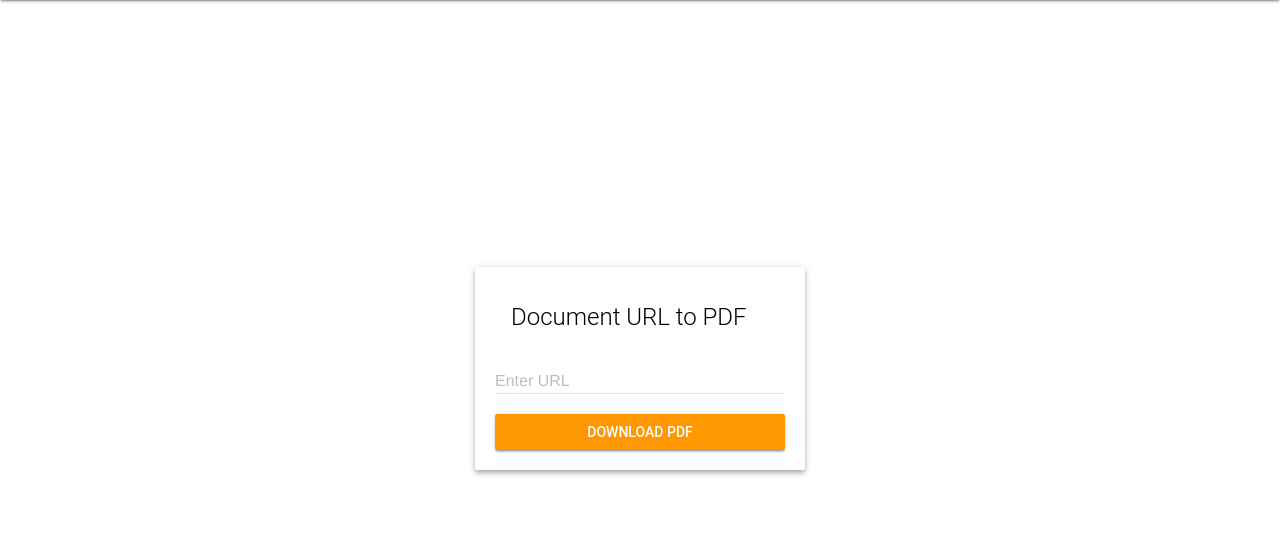
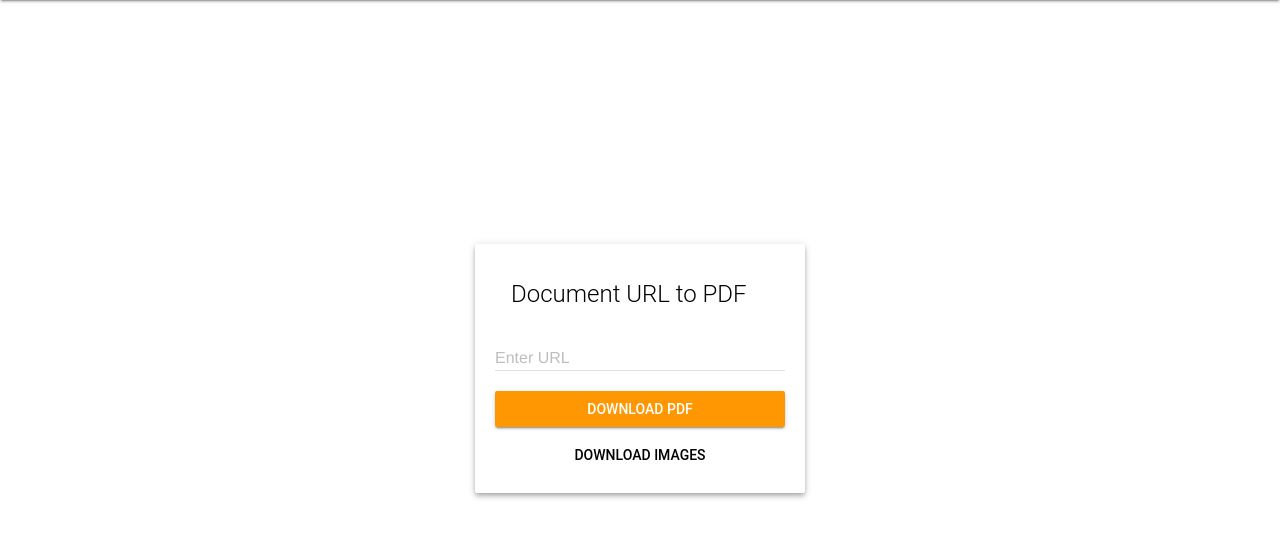
Before and after one commit to KMChris/ifpshare-converter, a Flask app: page / in a window 1280 px wide. Shown: the part 64-602 px from the top of the page. Run offline with Flask 3, Linux system fonts and the light colour scheme.

Commit message:
Add downloading images as a zip file

```diff
--- a/app.py
+++ b/app.py
@@ -3,7 +3,7 @@ from reportlab.pdfgen import canvas
 import requests
 import zipfile
 import json
-import os
+import io
 
 app = Flask(__name__)
 
@@ -28,17 +28,42 @@ def create_pdf(url):
     c.save()
     return pdf_path
 
+def create_zip(url):
+    uuid = url.split('/')[-2]
+    response = requests.get('https://air.ifpshare.com/api/pub/files/' + uuid)
+    response = json.loads(response.text)
+    name = response['name']
+    urls = [image['downloadUrl'] for image in response['items']]
+    image_paths = []
+    zip_buffer = io.BytesIO()
+    with zipfile.ZipFile(zip_buffer, 'w') as zip_file:
+        for i, url in enumerate(urls):
+            image = requests.get('https:' + url)
+            image_path = f'{name}_{i}.png'
+            image_paths.append(image_path)
+            zip_file.writestr(image_path, image.content)
+    zip_buffer.seek(0)
+    return zip_buffer, f'{name}.zip'
+
 @app.route('/', methods=['GET', 'POST'])
 def index():
     if request.method == 'POST':
+        print(request.form)
         url = request.form.get('url')
+        action = request.form.get('action')
         if url:
             if not url.startswith("https://air.ifpshare.com/documentPreview.html"):
                 return render_template('index.html', error="Invalid URL!")
-            pdf = create_pdf(url)
-            response = send_file(pdf, as_attachment=True)
-            response.headers['Content-Disposition'] = f'attachment; filename={pdf}'
-            return response
+            if action == 'download_pdf':
+                pdf = create_pdf(url)
+                response = send_file(pdf, as_attachment=True)
+                response.headers['Content-Disposition'] = f'attachment; filename={pdf}'
+                return response
+            elif action == 'download_zip':
+                zip_buffer, zip_filename = create_zip(url)
+                response = send_file(zip_buffer, as_attachment=True, mimetype='application/zip', download_name=zip_filename)
+                response.headers['Content-Disposition'] = f'attachment; filename={zip_filename}'
+                return response
     return render_template('index.html')
 
 if __name__ == '__main__':
--- a/templates/index.html
+++ b/templates/index.html
@@ -41,6 +41,9 @@
 
         .mdl-button--accent.mdl-button--raised {
             background-color: #ff9702 !important;
+        }
+        .mdl-button--accent.mdl-button--raised[disabled] {
+            background-color: rgba(0, 0, 0, .12) !important;
         }
         .mdl-layout__header {
             background-color: #fe5721 !important;
@@ -91,10 +94,16 @@
                         {% endif %}
                         <br>
                         <div class="progress-container">
-                            <button id="submit-button" class="mdl-button mdl-js-button mdl-button--raised mdl-js-ripple-effect mdl-button--accent" type="submit">
+                            <button id="download-pdf-button" class="mdl-button mdl-js-button mdl-button--raised mdl-js-ripple-effect mdl-button--accent" type="submit" name="action" value="download_pdf">
                                 Download PDF
                             </button>
-                            <div id="progress-spinner" class="mdl-spinner mdl-js-spinner"></div>
+                            <div id="progress-spinner-pdf" class="mdl-spinner mdl-js-spinner"></div>
+                        </div>
+                        <div class="progress-container" style="margin-top: 10px;">
+                            <button id="download-zip-button" class="mdl-button mdl-js-button mdl-js-ripple-effect" type="submit" name="action" value="download_zip">
+                                Download Images
+                            </button>
+                            <div id="progress-spinner-zip" class="mdl-spinner mdl-js-spinner"></div>
                         </div>
                     </form>
                 </div>
@@ -104,8 +113,10 @@
 
     <script>
         const urlField = document.getElementById('url');
-        const submitButton = document.getElementById('submit-button');
-        const spinner = document.getElementById('progress-spinner');
+        const pdfButton = document.getElementById('download-pdf-button');
+        const zipButton = document.getElementById('download-zip-button');
+        const pdfSpinner = document.getElementById('progress-spinner-pdf');
+        const zipSpinner = document.getElementById('progress-spinner-zip');
         const errorMessage = document.getElementById('error-message');
 
         urlField.classList.remove('is-invalid');
@@ -121,12 +132,22 @@
                 return;
             }
 
-            submitButton.disabled = true;
-            submitButton.classList.add('mdl-button--loading');
-            spinner.classList.add('is-active');
+            const formData = new FormData(event.target, event.submitter);
+            pdfButton.disabled = true;
+            zipButton.disabled = true;
+            console.log(formData.get('action'));
+            console.log(formData.get('url'));
+            if (formData.get('action') === 'download_pdf') {
+                pdfButton.classList.add('mdl-button--loading');
+                pdfSpinner.classList.add('is-active');
+                var downloadFilename = 'document.pdf';
+            } else {
+                zipButton.classList.add('mdl-button--loading');
+                zipSpinner.classList.add('is-active');
+                var downloadFilename = 'images.zip';
+            }
             errorMessage.style.display = 'none';
 
-            const formData = new FormData(this);
             fetch('/', {
                 method: 'POST',
                 body: formData
@@ -145,7 +166,7 @@
                 const url = window.URL.createObjectURL(blob);
                 const a = document.createElement('a');
                 a.href = url;
-                a.download = downloadFilename || 'document.pdf';
+                a.download = downloadFilename;
                 document.body.appendChild(a);
                 a.click();
                 a.remove();
@@ -155,9 +176,12 @@
                 console.error('Error:', error);
             })
             .finally(() => {
-                submitButton.disabled = false;
-                submitButton.classList.remove('mdl-button--loading');
-                spinner.classList.remove('is-active');
+                pdfButton.disabled = false;
+                zipButton.disabled = false;
+                pdfButton.classList.remove('mdl-button--loading');
+                zipButton.classList.remove('mdl-button--loading');
+                pdfSpinner.classList.remove('is-active');
+                zipSpinner.classList.remove('is-active');
             });
         });
     </script>
```
